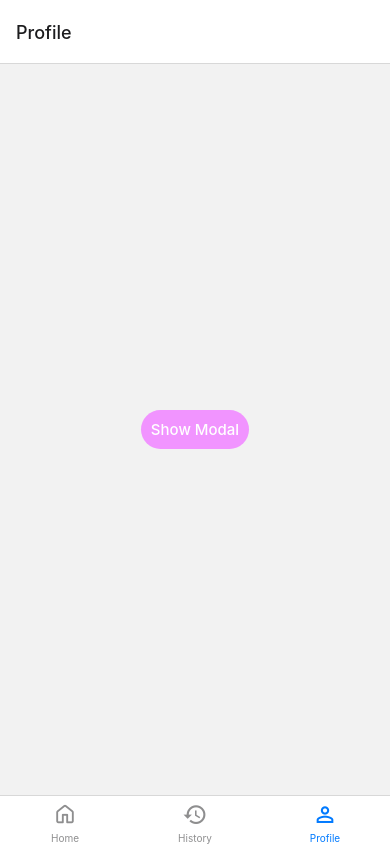
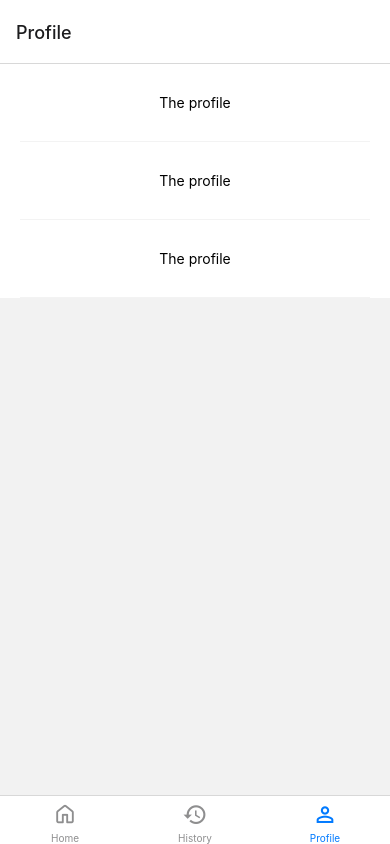
Before and after one commit to sakibsarker/Coffee_Order-Mobile-App, a React Native app: screen /Profile in a window 390 px wide. Built offline with nearby package versions, Linux system fonts and the light colour scheme.

Commit message:
history and profile page added

```diff
--- a/src/History.js
+++ b/src/History.js
@@ -4,9 +4,17 @@ import React from 'react'
 const History = () => {
   return (
     <SafeAreaView>
-      <View>
-      <Text>Shop</Text>
-    </View>
+     <View style={{backgroundColor:'white'}}>
+      <View style={{borderBottomColor:'#f3f3f3',borderBottomWidth:1,marginLeft:20,marginRight:20}}>
+        <Text style={{color:'black',marginTop:30,textAlign:'center',marginBottom:30}}>The profile</Text>
+      </View>
+      <View style={{borderBottomColor:'#f3f3f3',borderBottomWidth:1,marginLeft:20,marginRight:20}}>
+        <Text style={{color:'black',marginTop:30,textAlign:'center',marginBottom:30}}>The profile</Text>
+      </View>
+      <View style={{borderBottomColor:'#f3f3f3',borderBottomWidth:1,marginLeft:20,marginRight:20}}>
+        <Text style={{color:'black',marginTop:30,textAlign:'center',marginBottom:30}}>The profile</Text>
+      </View>
+  </View>
     </SafeAreaView>
 
   )
--- a/src/Home.js
+++ b/src/Home.js
@@ -107,9 +107,10 @@ const Home = ({navigation}) => {
   return (
 
     <View>
-      <Header/>
-    <View style={{width:'100%',height:'100%'}}>
+    <View style={{width:'100%',height:'100%',backgroundColor:'white'}}>
+    <Header/>
       <FlashList
+     showsVerticalScrollIndicator={false}
     data={DATA}
     renderItem={({item})=>
     <View style={{backgroundColor:'white'}}>
@@ -128,12 +129,6 @@ const Home = ({navigation}) => {
     />
     </View>
     </View>
-
-
-    // <View style={{backgroundColor:'white'}}>
-    //
-    //     <Products navigation={navigation}/>
-    // </View>
   )}
 
 
--- a/src/Profile.js
+++ b/src/Profile.js
@@ -1,97 +1,20 @@
-import { View, Text,Alert,Modal,StyleSheet,Pressable, Button } from 'react-native'
-import React,{useState} from 'react'
+import { View,Text } from 'react-native'
+import React from 'react'
 
 const Profile = () => {
-  const [modalVisible, setModalVisible] = useState(false);
   return (
-    <View style={styles.centeredView}>
-    <Modal
-      animationType="slide"
-      transparent={true}
-      visible={modalVisible}
-      onRequestClose={() => {
-        Alert.alert("Modal has been closed.");
-        setModalVisible(!modalVisible);
-      }}
-    >
-      <View style={styles.centeredView}>
-        <View style={styles.modalView}>
-          <View>
-          <Pressable
-            style={[styles.button, styles.buttonClose]}
-            onPress={() => setModalVisible(!modalVisible)}
-          >
-            <Text style={styles.textStyle}>Yes</Text>
-          </Pressable>
-          </View>
-
-          <Pressable
-            style={[styles.button, styles.buttonClose]}
-            onPress={() => setModalVisible(!modalVisible)}
-          >
-            <Text style={styles.textStyle}>No</Text>
-          </Pressable>
-        </View>
+    <View style={{backgroundColor:'white'}}>
+      <View style={{borderBottomColor:'#f3f3f3',borderBottomWidth:1,marginLeft:20,marginRight:20}}>
+        <Text style={{color:'black',marginTop:30,textAlign:'center',marginBottom:30}}>The profile</Text>
       </View>
-    </Modal>
-    <Pressable
-      style={[styles.button, styles.buttonOpen]}
-      onPress={() => setModalVisible(true)}
-    >
-      <Text style={styles.textStyle}>Show Modal</Text>
-    </Pressable>
+      <View style={{borderBottomColor:'#f3f3f3',borderBottomWidth:1,marginLeft:20,marginRight:20}}>
+        <Text style={{color:'black',marginTop:30,textAlign:'center',marginBottom:30}}>The profile</Text>
+      </View>
+      <View style={{borderBottomColor:'#f3f3f3',borderBottomWidth:1,marginLeft:20,marginRight:20}}>
+        <Text style={{color:'black',marginTop:30,textAlign:'center',marginBottom:30}}>The profile</Text>
+      </View>
   </View>
   )
 }
 
-const styles = StyleSheet.create({
-  centeredView: {
-    flex: 1,
-    justifyContent: "center",
-    alignItems: "center",
-    marginTop: 20,
-    marginBottom:20,
-  },
-  modalView: {
-    margin: 20,
-    backgroundColor: "white",
-    borderRadius: 20,
-    padding: 35,
-    alignItems: "center",
-    shadowColor: "#000",
-    height:'20%',
-    width:'60%',
-    flexDirection:'row',
-    justifyContent:'space-between',
-    shadowOffset: {
-      width: 0,
-      height: 2
-    },
-    shadowOpacity: 0.25,
-    shadowRadius: 4,
-    elevation: 5
-  },
-  button: {
-    borderRadius: 20,
-    padding: 10,
-    elevation: 2
-  },
-  buttonOpen: {
-    backgroundColor: "#F194FF",
-  },
-  buttonClose: {
-    backgroundColor: "#2196F3",
-  },
-  textStyle: {
-    color: "white",
-    fontSize:15,
-    fontWeight:'500',
-    textAlign: "center"
-  },
-  modalText: {
-    marginBottom: 15,
-    textAlign: "center"
-  }
-});
-
 export default Profile
```
